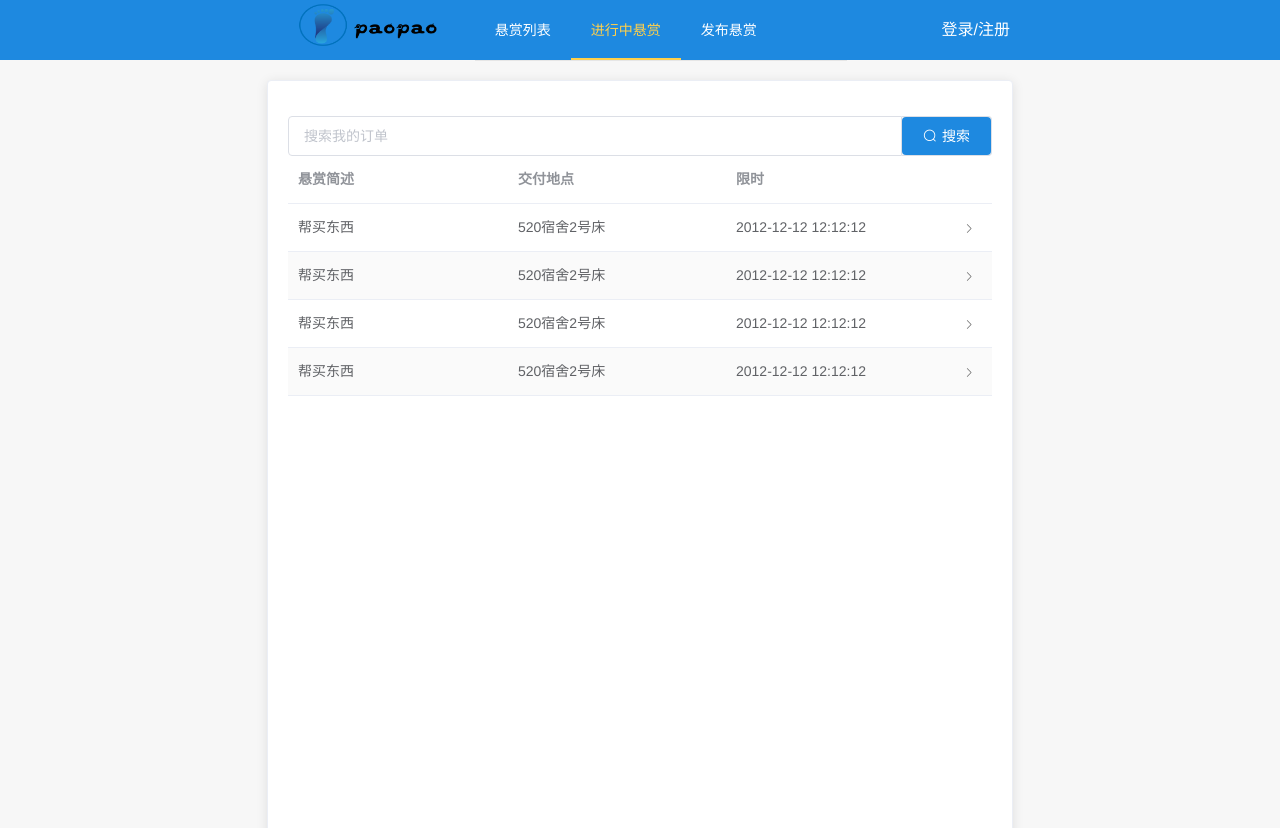
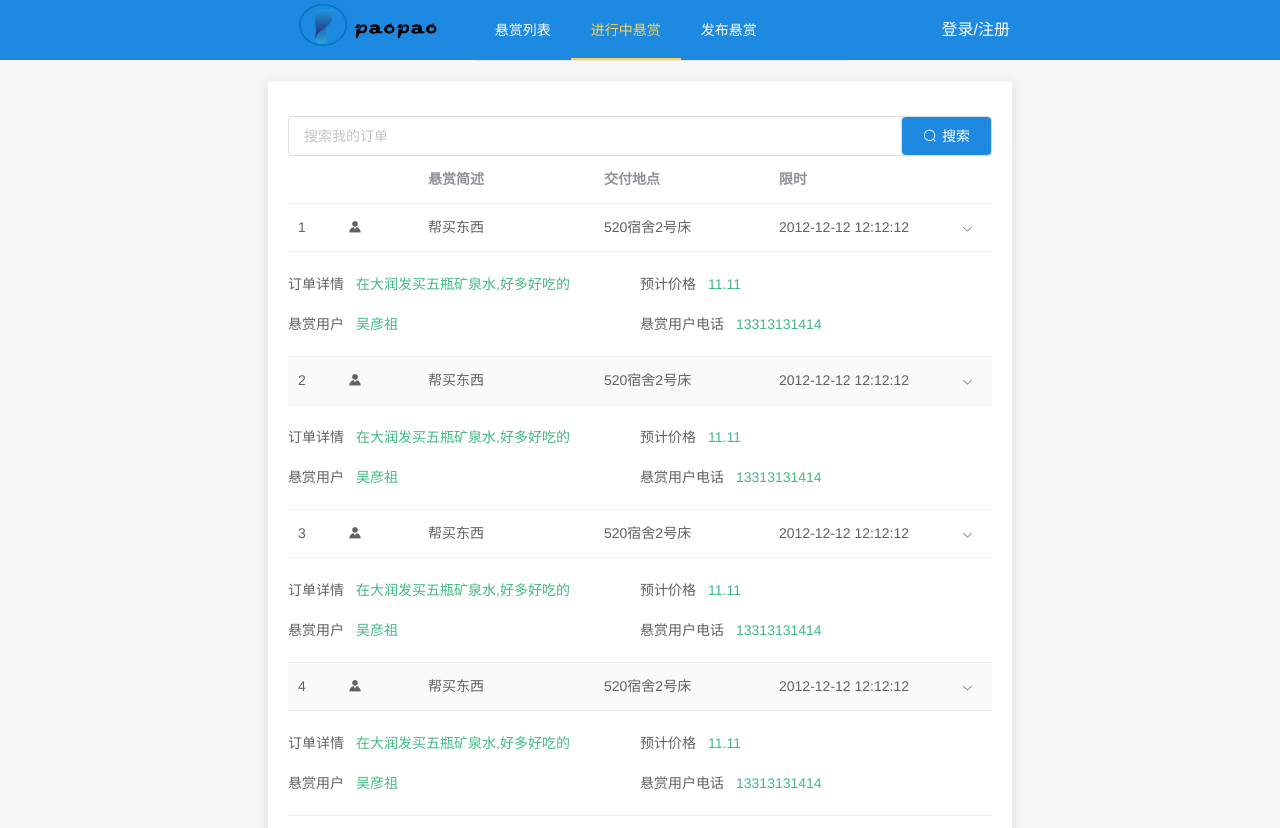
Before and after one commit to ds-paopao/paopao, a Vue app in the folder frontend/: page /home/oderList in a window 1280 px wide. Shown: the top 828 px of the page. Built offline with nearby package versions, Linux system fonts and the light colour scheme.

Commit message:
新增了订单列表

```diff
--- a/frontend/src/views/oderList/index.vue
+++ b/frontend/src/views/oderList/index.vue
@@ -12,12 +12,15 @@
                 <!--sta订单列表-->
                 <div style="height: 1039px">
                     <el-table
+                            :show-overflow-tooltip="true"
                             :stripe="true"
                             :data="orders"
-                            style="width: 100%">
-                        <el-table-column  type="expand" >
+                            style="width: 100%"
+                            :highlight-current-row="true"
+                            :default-expand-all="true">
+                        <el-table-column type="expand">
                             <template slot-scope="order">
-                                <el-form  label-position="left" inline class="demo-table-expand">
+                                <el-form label-position="left" inline class="demo-table-expand">
                                     <el-form-item label="订单详情">
                                         <span>{{ order.row.xs.context}}</span>
                                     </el-form-item>
@@ -34,6 +37,14 @@
                             </template>
                         </el-table-column>
                         <div>
+                            <el-table-column
+                                    type="index"
+                                    width="50">
+                            </el-table-column>
+                            <el-table-column
+                                    width="80">
+                                <i class="el-icon-s-custom"></i>
+                            </el-table-column>
                             <el-table-column
                                     label="悬赏简述"
                                     prop="xs.brief">
@@ -55,6 +66,9 @@
 
 
         </el-card>
+
+        <div>
+        </div>
     </div>
 </template>
 
@@ -81,12 +95,12 @@
                         state: 1,
                         uid: '发布悬赏人的id',
                         address: '520宿舍2号床',
-                        user:{
-                            nickname:'吴彦祖',
-                            phone:'13313131414'
+                        user: {
+                            nickname: '吴彦祖',
+                            phone: '13313131414'
                         }
                     }
-                },{
+                }, {
                     oid: '订单的id',
                     xsId: '悬赏表的id',
                     lansquenet: '接单人的id',
@@ -105,12 +119,12 @@
                         state: 1,
                         uid: '发布悬赏人的id',
                         address: '520宿舍2号床',
-                        user:{
-                            nickname:'吴彦祖',
-                            phone:'13313131414'
+                        user: {
+                            nickname: '吴彦祖',
+                            phone: '13313131414'
                         }
                     }
-                },{
+                }, {
                     oid: '订单的id',
                     xsId: '悬赏表的id',
                     lansquenet: '接单人的id',
@@ -129,12 +143,12 @@
                         state: 1,
                         uid: '发布悬赏人的id',
                         address: '520宿舍2号床',
-                        user:{
-                            nickname:'吴彦祖',
-                            phone:'13313131414'
+                        user: {
+                            nickname: '吴彦祖',
+                            phone: '13313131414'
                         }
                     }
-                },{
+                }, {
                     oid: '订单的id',
                     xsId: '悬赏表的id',
                     lansquenet: '接单人的id',
@@ -153,9 +167,9 @@
                         state: 1,
                         uid: '发布悬赏人的id',
                         address: '520宿舍2号床',
-                        user:{
-                            nickname:'吴彦祖',
-                            phone:'13313131414'
+                        user: {
+                            nickname: '吴彦祖',
+                            phone: '13313131414'
                         }
                     }
                 }]
```
Lines whose indentation alone changed are shown as unchanged.
